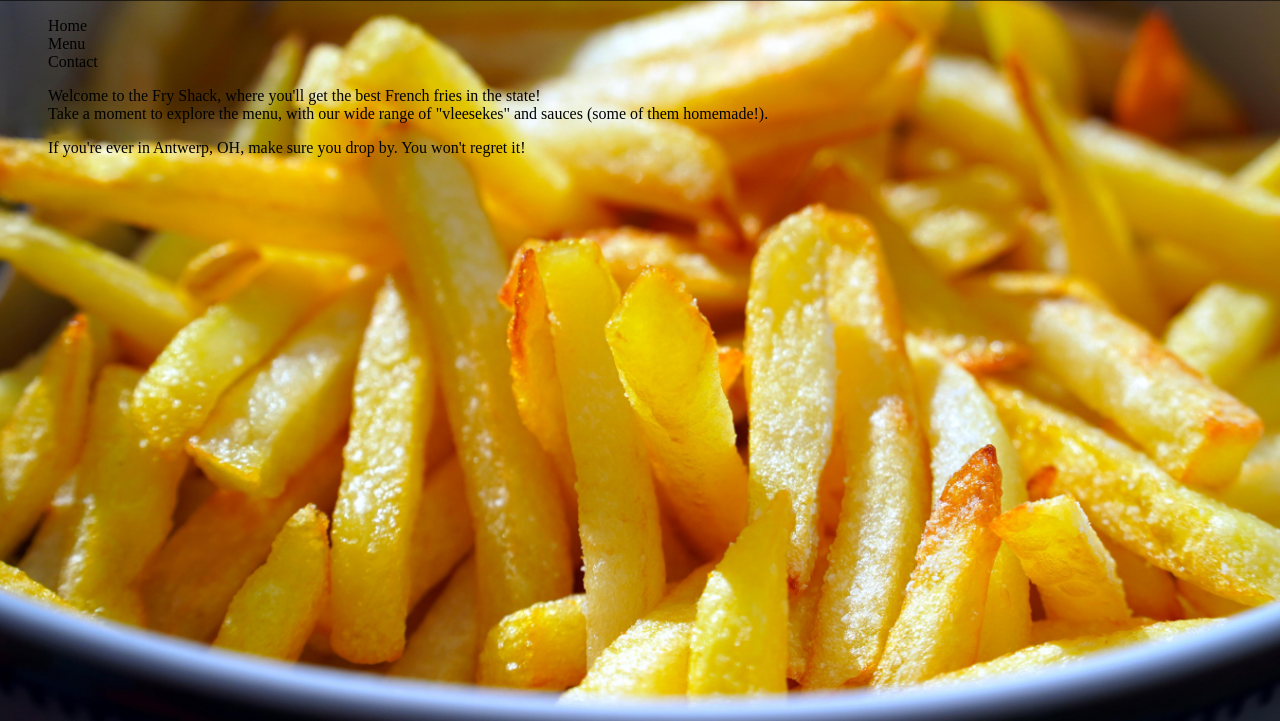
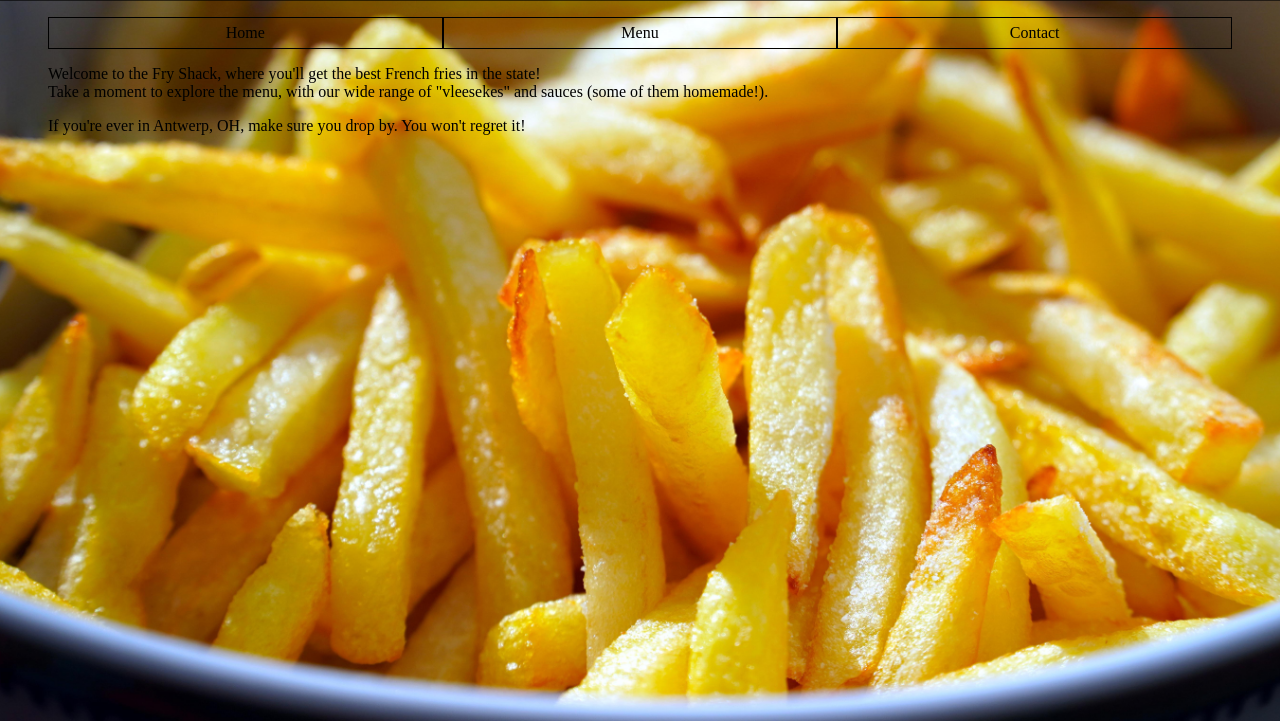
Before and after one commit to BastienVH/odin-restaurant, a plain HTML site: page index.html in a window 1280 px wide. Shown: the part 79-800 px from the top of the page. Drawn offline with Linux system fonts and the light colour scheme.

Commit message:
align and pad nav

```diff
--- a/style.css
+++ b/style.css
@@ -24,3 +24,15 @@ body {
 #main_section {
   margin: 1em 3em;
 }
+
+nav {
+  display: flex;
+  justify-content: center;
+}
+
+nav div {
+  flex: 1;
+  padding: 6px;
+  border: 1px black solid;
+  text-align: center;
+}
```
